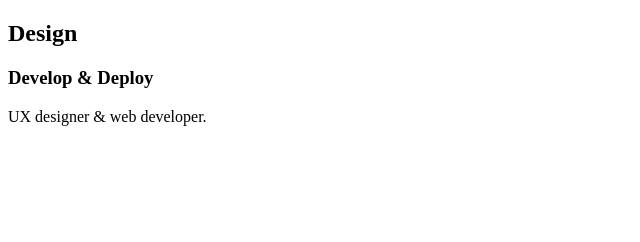
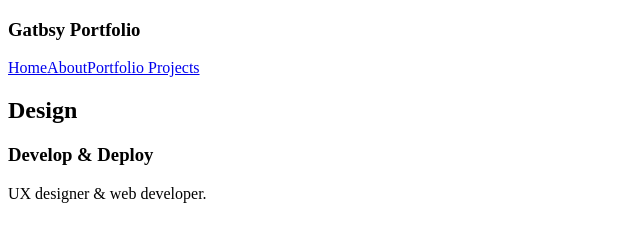
Before and after one commit to OgutuJoseph/gatsby-portfolio, a Gatsby site: page / in a window 1280 px wide. Shown: the whole page, without its empty margins (0-640 px from the left). Built offline with nearby package versions, Linux system fonts and the light colour scheme; Gatsby itself is replaced by a stand-in of ours.

Commit message:
Navbar and links

```diff
--- /dev/null
+++ b/src/components/Navbar.js
@@ -0,0 +1,15 @@
+import React from 'react';
+import { Link } from 'gatsby';
+
+export default function Navbar() {
+    return (
+        <nav>
+            <h1>Gatbsy Portfolio</h1>
+            <div className='links'>
+                <Link to='/'>Home</Link>
+                <Link to='/about'>About</Link>
+                <Link to='/projects'>Portfolio Projects</Link>
+            </div>
+        </nav>
+    )
+}
--- a/src/pages/index.js
+++ b/src/pages/index.js
@@ -1,8 +1,10 @@
-import React from "react"
+import React from "react";
+import Navbar from '../components/Navbar';
 
 export default function Home() {
   return (
     <section>
+      <Navbar />
       <div>
         <h2>Design</h2>
         <h3>Develop & Deploy</h3>
```
Also changed, not shown: src/pages/projects/test.js (deleted, +0 -7 lines).
